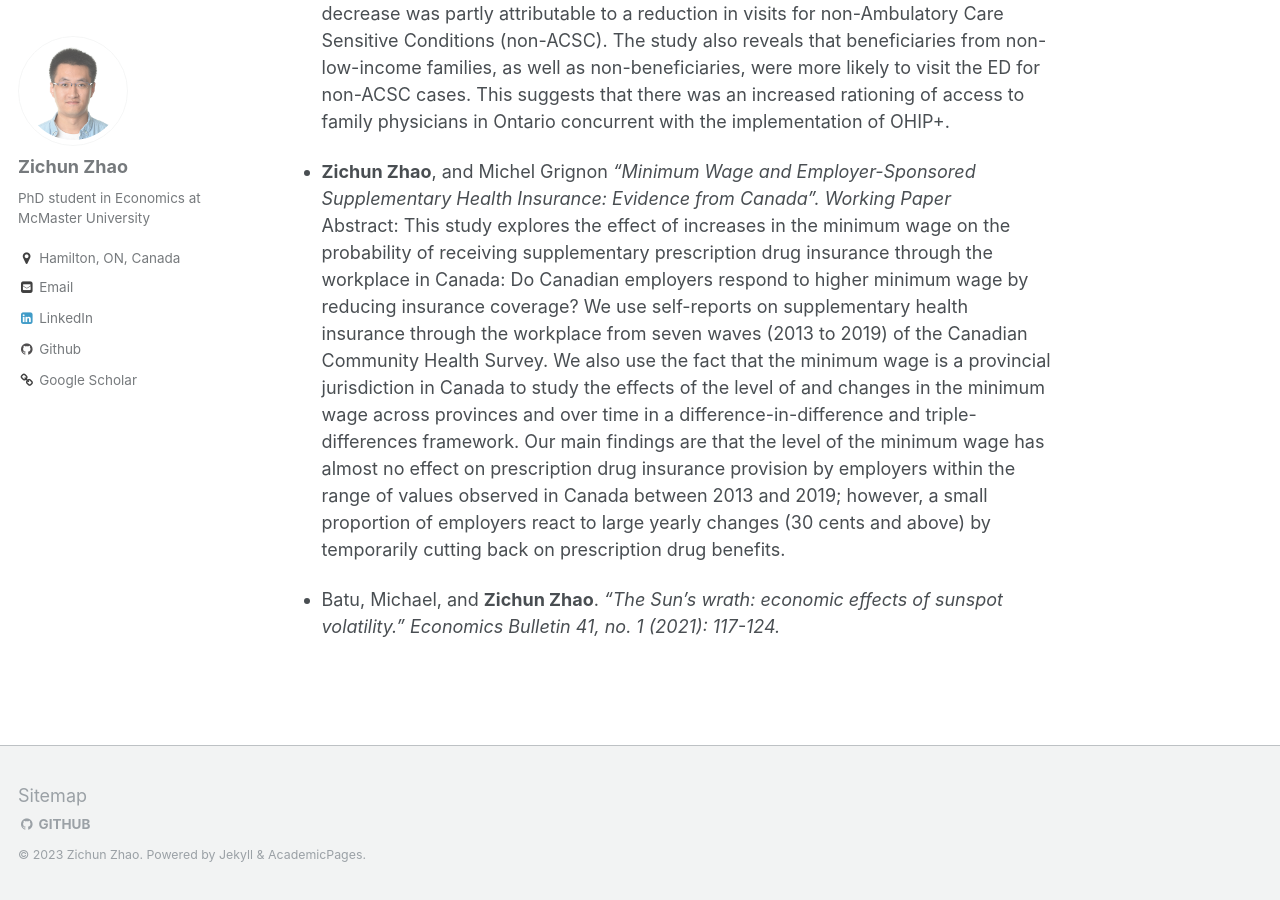
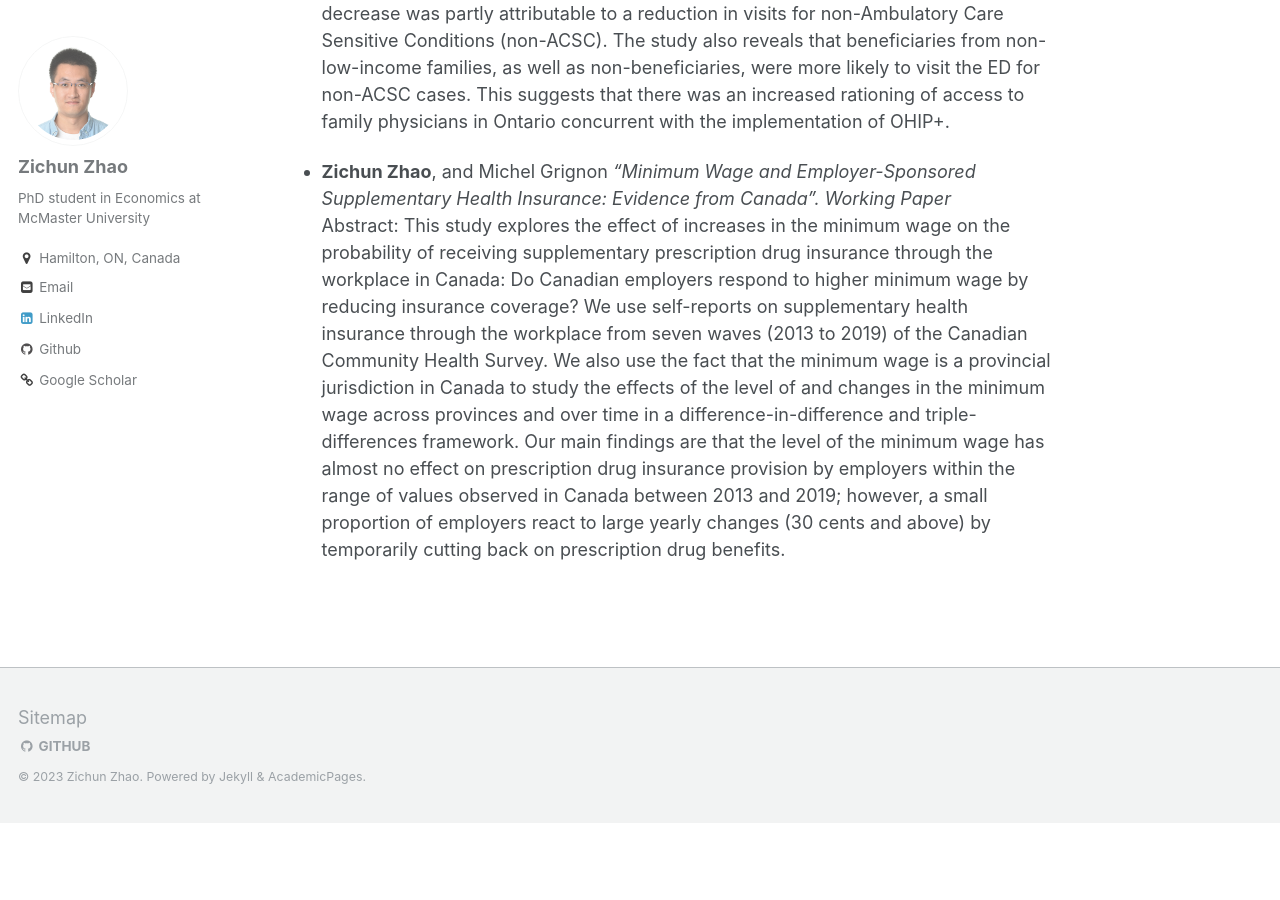
Before and after one commit to zichunzhao/zichunzhao.github.io, a Jekyll site: the page built from _pages/publications.md, in a window 1280 px wide and 900 px high, scrolled down 553 px. Built offline with Jekyll 4.4.1, drawn with Linux system fonts in a browser that asks for light colours; after the commit the page ends 1376 px from its top, so only the background shows below that.

Commit message:
Update publications.md

```diff
--- a/_pages/publications.md
+++ b/_pages/publications.md
@@ -12,6 +12,3 @@ author_profile: true
 
 * <b>Zichun Zhao</b>, and Michel Grignon  <i>"Minimum Wage and Employer-Sponsored Supplementary Health Insurance: Evidence from Canada". Working Paper</i><br>
     Abstract: This study explores the effect of increases in the minimum wage on the probability of receiving supplementary prescription drug insurance through the workplace in Canada: Do Canadian employers respond to higher minimum wage by reducing insurance coverage? We use self-reports on supplementary health insurance through the workplace from seven waves (2013 to 2019) of the Canadian Community Health Survey. We also use the fact that the minimum wage is a provincial jurisdiction in Canada to study the effects of the level of and changes in the minimum wage across provinces and over time in a difference-in-difference and triple-differences framework. Our main findings are that the level of the minimum wage has almost no effect on prescription drug insurance provision by employers within the range of values observed in Canada between 2013 and 2019; however, a small proportion of employers react to large yearly changes (30 cents and above) by temporarily cutting back on prescription drug benefits.
-
-
-* Batu, Michael, and <b>Zichun Zhao</b>.  <i>"The Sun's wrath: economic effects of sunspot volatility." Economics Bulletin 41, no. 1 (2021): 117-124.</i><br>
```
